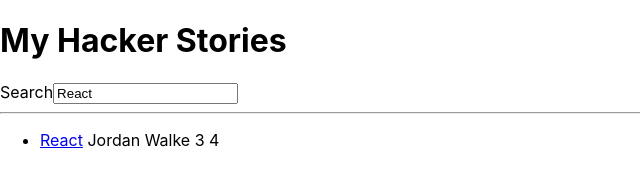
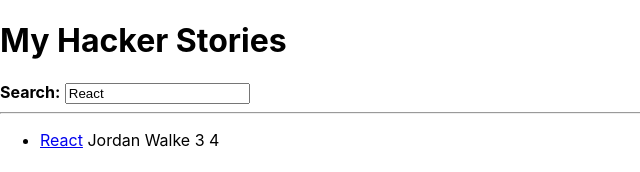
Before and after one commit to rayedbar/hacker-stories, a React (Create React App) app: page / in a window 1280 px wide. Shown: the top 172 px of the page, without its empty margins (0-640 px from the left). Built offline with nearby package versions, Linux system fonts and the light colour scheme.

Commit message:
feat: Compose react component

```diff
--- a/src/App.js
+++ b/src/App.js
@@ -33,7 +33,9 @@
   return (
     <>
       <h1>My Hacker Stories</h1>
-      <InputWithLabel id='search' label='Search' value={searchTerm} onInputChange={handleSearch} />
+      <InputWithLabel id='search' value={searchTerm} onInputChange={handleSearch}>
+        <strong>Search:</strong>
+      </InputWithLabel>
       <hr />
       <List stories={searchedStories} />
     </>
@@ -52,9 +54,10 @@
   return [value, setValue]
 }
 
-const InputWithLabel = ({ id, label, value, type = 'text', onInputChange }) =>
+const InputWithLabel = ({ id, value, type = 'text', onInputChange, children }) =>
   <>
-    <label htmlFor={id}>{label}</label>
+    <label htmlFor={id}>{children}</label>
+    &nbsp;
     <input id={id} type={type} value={value} onChange={onInputChange} />
   </>
 
```
